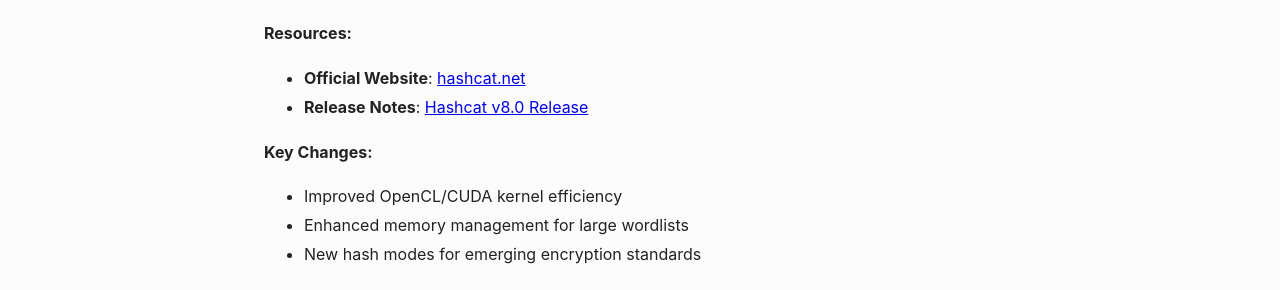
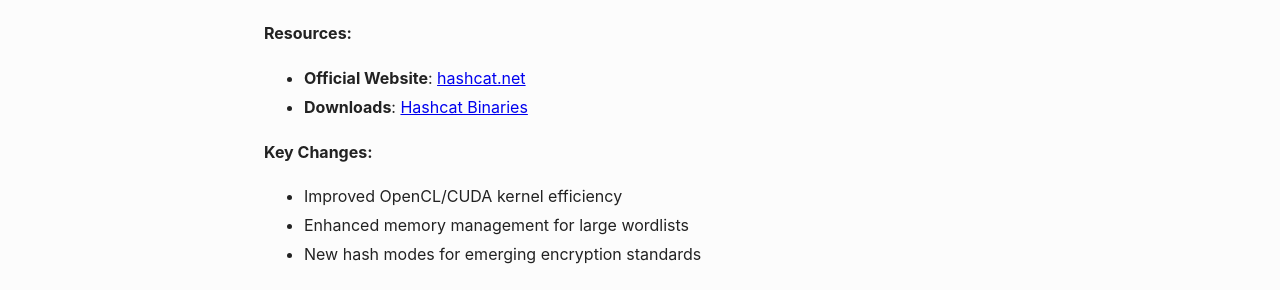
Before and after one commit to Twosixtyfive/twosixtyfive.github.io, a Jekyll site: the page built from _posts/2026-10-27-hashcat-v8.md, in a window 1280 px wide. Shown: the part 343-633 px from the top of the page. Built offline with Jekyll 4.4.1, drawn with Linux system fonts in a browser that asks for light colours.

Commit message:
fix: correct hashcat links and modernize design
- Update Hashcat release link to the binaries page
- Modernize CSS: improved typography, added soft shadows, updated card hover effects, and better spacing
- Refine header with glassmorphism effect

Co-Authored-By: Claude Code <noreply@anthropic.com>

```diff
--- a/_posts/2026-10-27-hashcat-v8.md
+++ b/_posts/2026-10-27-hashcat-v8.md
@@ -9,7 +9,7 @@ The latest iteration of Hashcat has landed, pushing the boundaries of computatio
 
 **Resources:**
 - **Official Website**: [hashcat.net](https://hashcat.net)
-- **Release Notes**: [Hashcat v8.0 Release](https://hashcat.net/blog/)
+- **Downloads**: [Hashcat Binaries](https://hashcat.net/hashcat/)
 
 **Key Changes:**
 - Improved OpenCL/CUDA kernel efficiency
```
